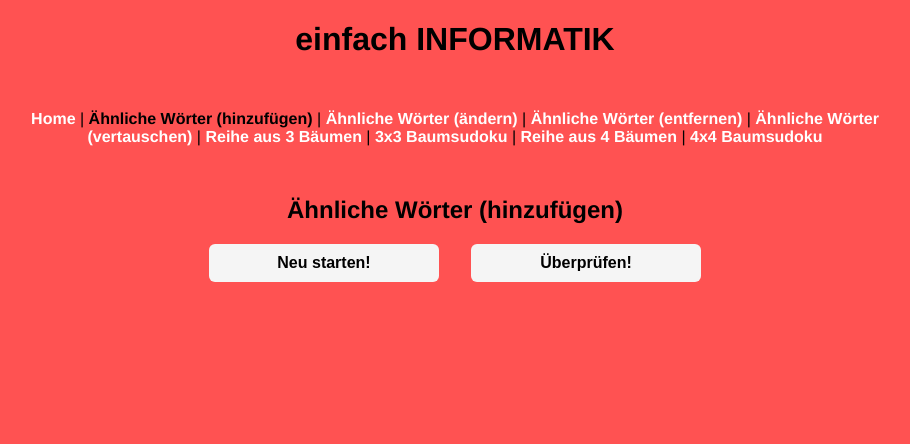
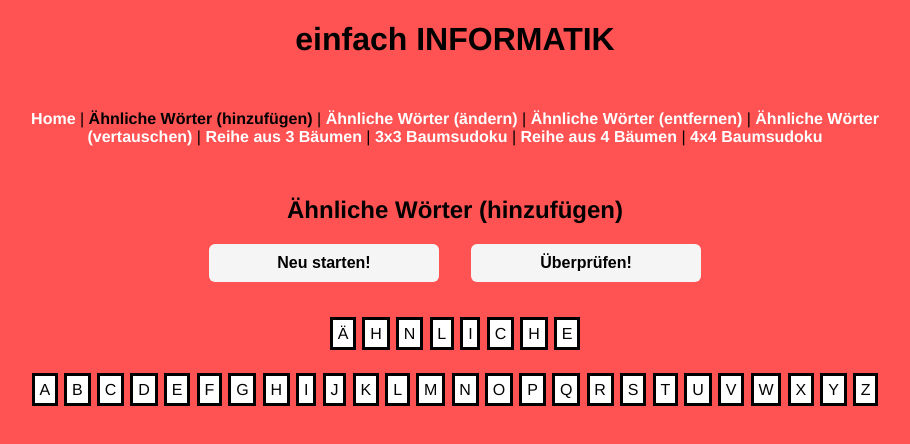
Before and after one commit to fbuetler/e-learning-environment, a Vue app in the folder vue-ts/: page /wordsadd in a window 1280 px wide. Shown: the top 444 px of the page, without its empty margins (185-1095 px from the left). Built offline with nearby package versions, Linux system fonts and the light colour scheme.

Commit message:
WIP words/add

```diff
--- a/vue-ts/src/components/words/Add.vue
+++ b/vue-ts/src/components/words/Add.vue
@@ -1,13 +1,88 @@
 <template>
-  <div></div>
+  <div>
+    <div class="word-container">
+      <div class="word-item" v-for="element in word" :key="element.id">
+        {{ element.letter }}
+      </div>
+    </div>
+    <Alphabet
+      :selectedChar="selectedChar"
+      @char-selected="(char) => charSelected(char)"
+    />
+  </div>
 </template>
 
 <script lang="ts">
 import Vue from "vue";
 import { Component, Prop } from "vue-property-decorator";
+import Alphabet from "@/components/words/Alphabet.vue";
+import { EventBus, EventBusEvents } from "../EventBus";
+import words from "@/assets/words/words.json";
 
-@Component<Add>({})
-export default class Add extends Vue {}
+@Component<Add>({
+  components: {
+    Alphabet,
+  },
+})
+export default class Add extends Vue {
+  @Prop({ required: true })
+  private args!: {};
+
+  private dataKey = "insert";
+
+  private words: JSON = words;
+  private word: { id: number; letter: string }[] = null;
+  private similarWords: string[] = null;
+  private selectedChar: string = null;
+
+  created() {
+    if (this.word === null) {
+      this.restartGame();
+    }
+    EventBus.$on(EventBusEvents.RestartGame, () => this.restartGame());
+    EventBus.$on(EventBusEvents.EvaluateGame, () => this.evaluateGame());
+  }
+
+  private restartGame() {
+    const keys = Object.keys(this.words[this.dataKey]);
+    const key = keys[Math.floor(Math.random() * keys.length)];
+    const wordParts = key.split("");
+
+    this.similarWords = this.words[this.dataKey][key];
+    this.word = new Array<{ id: number; letter: string }>();
+
+    for (let i = 0; i < wordParts.length; i++) {
+      this.word.push({
+        id: i,
+        letter: wordParts[i].toUpperCase(),
+      });
+    }
+  }
+
+  private evaluateGame() {
+    const isCorrect = true;
+    this.$emit("evaluated-game", isCorrect);
+  }
+
+  private charSelected(char: string) {
+    this.selectedChar = char;
+  }
+}
 </script>
 
-<style scoped></style>
+<style scoped>
+.word-container {
+  display: flex;
+  flex-direction: row;
+  justify-content: center;
+  align-items: center;
+  flex-wrap: wrap;
+  margin: 1em;
+}
+.word-item {
+  background: white;
+  border: 3px solid black;
+  padding: 0.3em;
+  margin: 0.2em;
+}
+</style>
```
